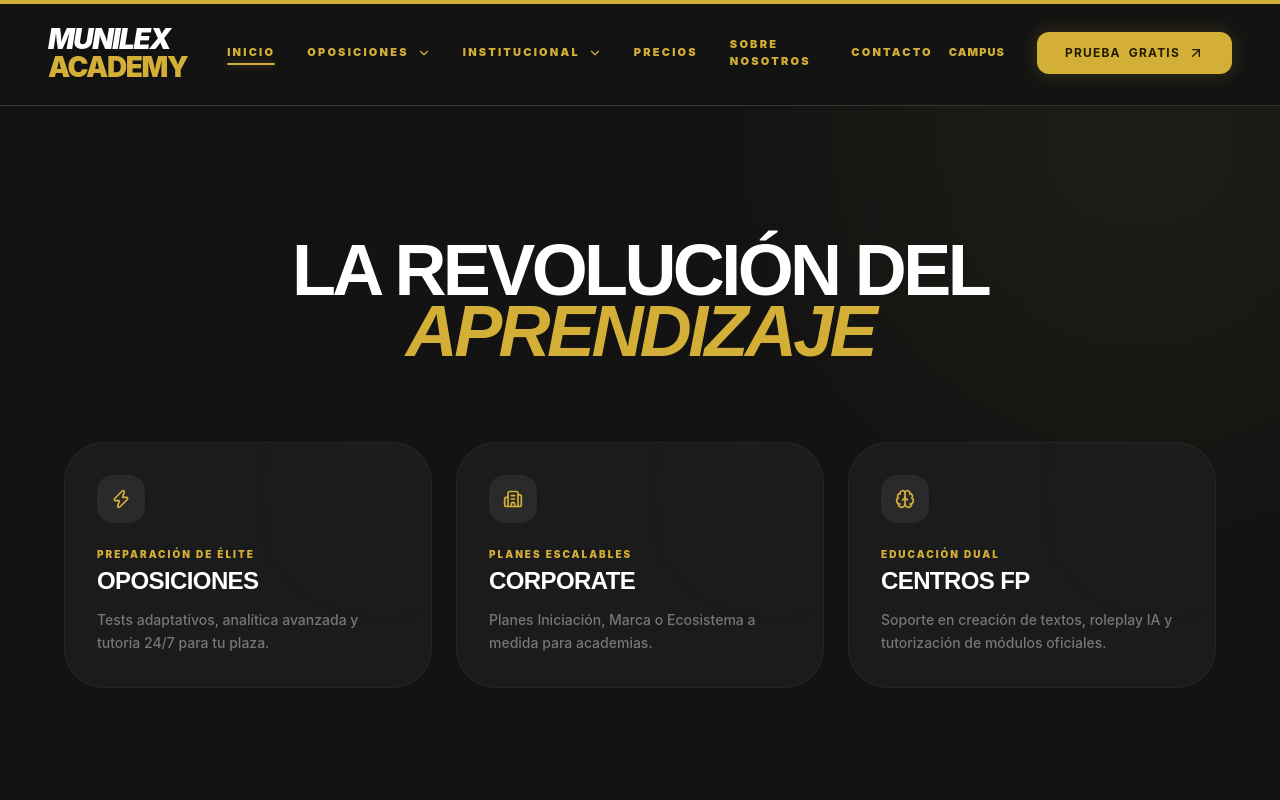
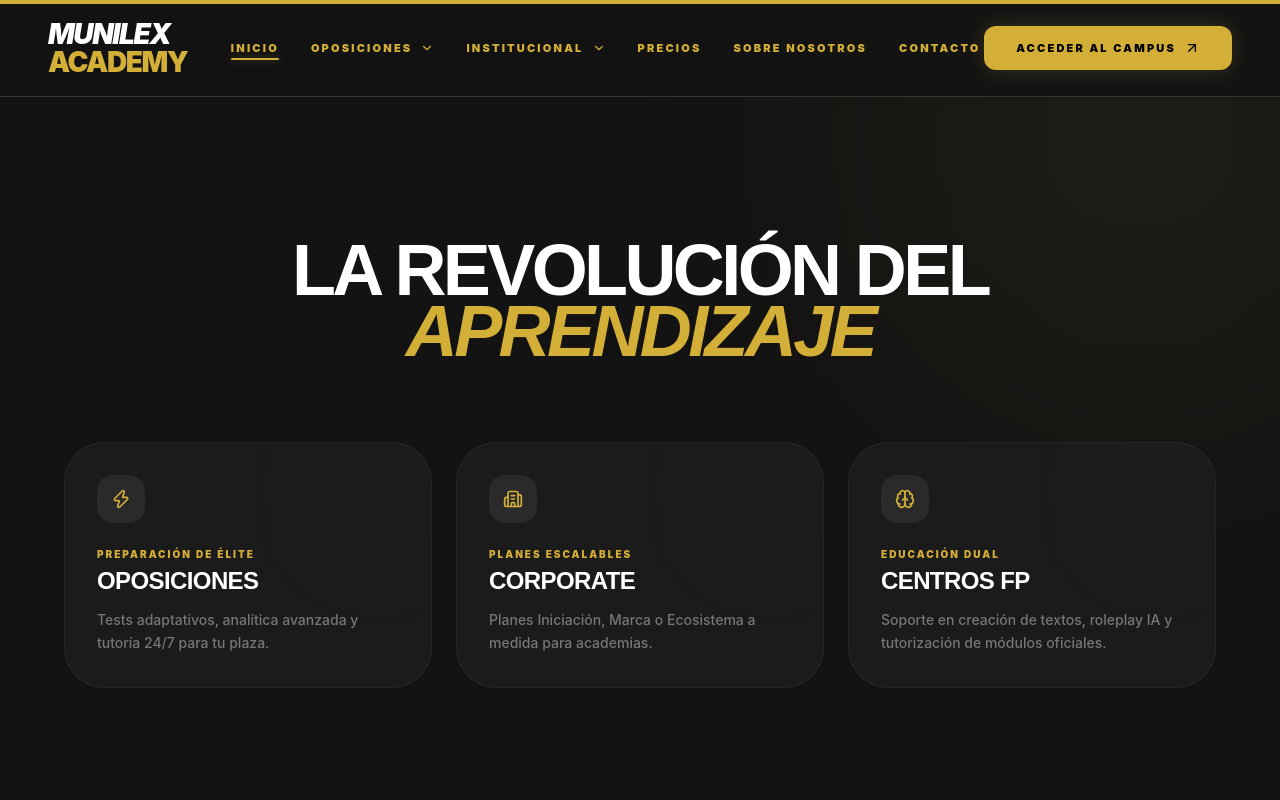
Before and after one commit to automatizacionesnunez-byte/Munilex-Academy-web, a React (Vite) app: page /academy in a window 1280 px wide. Shown: the top 800 px of the page. Built offline with nearby package versions, Linux system fonts and the light colour scheme.

Commit message:
style: unificar Prueba Gratis y Campus en un solo botón de ACCEDER AL CAMPUS

```diff
--- a/src/components/AcademyNavbar.tsx
+++ b/src/components/AcademyNavbar.tsx
@@ -89,15 +89,9 @@ const AcademyNavbar = () => {
         <div className="flex items-center gap-4">
           <a
             href="https://munilex.lovable.app/auth/login"
-            className="hidden sm:block text-[11px] font-black uppercase tracking-widest text-[#d4af37] hover:brightness-110 transition-all px-4"
+            className="bg-[#d4af37] text-black px-8 py-3.5 rounded-xl font-black text-[11px] uppercase tracking-[0.2em] shadow-[0_0_20px_rgba(212,175,55,0.2)] hover:shadow-[0_0_30px_rgba(212,175,55,0.4)] hover:scale-105 active:scale-95 transition-all text-center flex items-center gap-2"
           >
-            CAMPUS
-          </a>
-          <a
-            href="https://munilex.lovable.app/auth/register"
-            className="bg-[#d4af37] text-[#241a00] px-7 py-3 rounded-xl font-bold text-[12px] uppercase tracking-widest shadow-[0_0_20px_rgba(212,175,55,0.2)] hover:shadow-2xl hover:scale-105 active:scale-95 transition-all text-center flex items-center gap-2"
-          >
-            Prueba <span className="hidden sm:inline">Gratis</span>
+            ACCEDER AL CAMPUS
             <ArrowUpRight className="w-4 h-4" />
           </a>
         </div>
```
